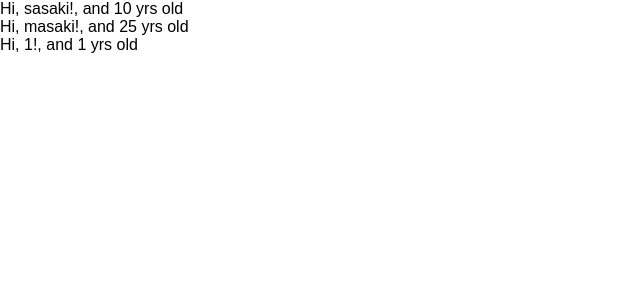
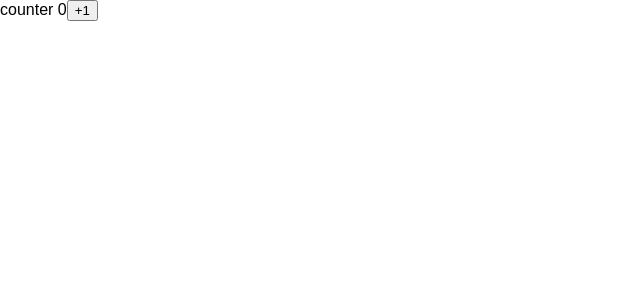
Before and after one commit to kazoogon/redux-react, a React (Create React App) app: page / in a window 1280 px wide. Shown: the top 300 px of the page, without its empty margins (0-640 px from the left). Built offline with nearby package versions, Linux system fonts and the light colour scheme.

Commit message:
about state (setStateするとcall back関数でrender呼ばれます)

```diff
--- a/src/App.js
+++ b/src/App.js
@@ -1,46 +1,28 @@
 //ここのReactはJSX->JSに変換で使用する
 import React, { Component } from 'react';
-import PropTypes from 'prop-types';
 
-// class App extends Component {
-//   render() {
-//     return (
-//         <React.Fragment>{/*divとかだしてくねーよ！　って時はこれ使って*/}
-//             <label htmlFor="bar">bar</label>{/*ラベルのfor属性はこういう書き方*/}
-//             <input type="text" onChange={() => {console.log("I am clicked")}} />
-//         </React.Fragment>
-//     );
-//   }
-// }
 
-const App = () => {
-    const profiles = [
-        {name: "sasaki", age: 10},
-        {name: "masaki", age: 25},
-        {name: 1},
-    ]
-    return (
-      <div>
-          {
-              profiles.map((profile, index) => {
-                return <User name={profile.name} age={profile.age} key={index}/>
-              })
-          }
-      </div>
-    );
-}
+const App = () => (<Counter></Counter>)
 
-const User = (props) => {
-    return <div>Hi, {props.name}!, and {props.age} yrs old</div>
-}
+class Counter extends Component{
+    constructor(props){
+        super(props);{/* 親クラスで初期化 */}
+        this.state = { count: 0 }
+    }
 
-User.propTypes = {
-    name: PropTypes.string,
-    age: PropTypes.number.isRequired
-}
+    handlePlusButton = () => {
+        this.setState({count: this.state.count + 1});
+        {/* setStateはcall back関数でrenderが呼ばれる */}
+    }
 
-User.defaultProps = {
-    age: 1
+    render(){
+        return (
+            <React.Fragment>
+                counter { this.state.count }
+                <button onClick={this.handlePlusButton}>+1</button>
+            </React.Fragment>
+        )
+    }
 }
 
 export default App;
```
